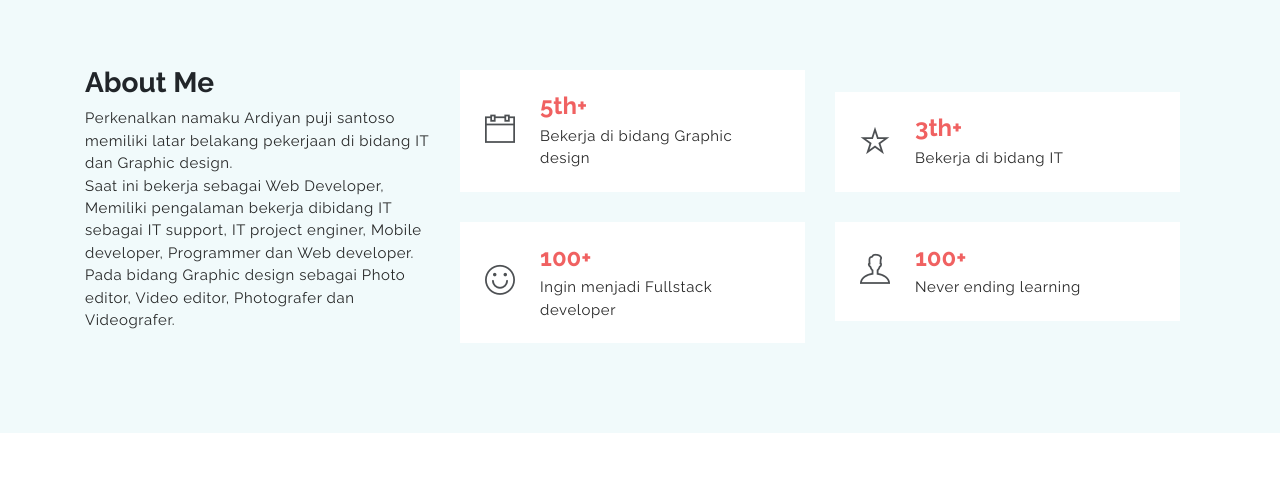
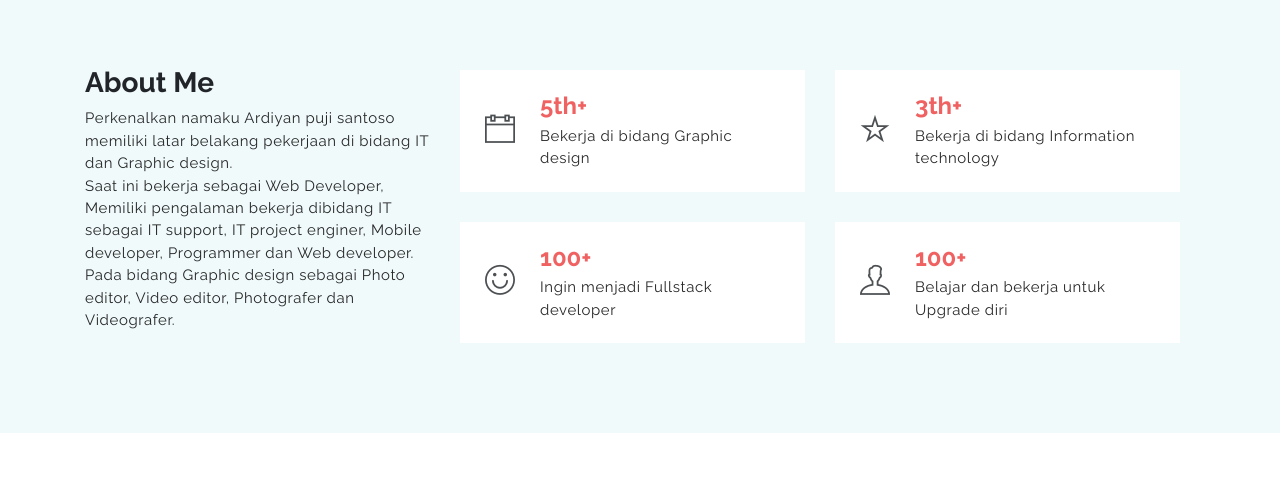
Before and after one commit to ardiyanps/ardiyan.github.io, a plain HTML site: page index.html in a window 1280 px wide. Shown: the part 820-1310 px from the top of the page. Drawn offline with Linux system fonts and the light colour scheme.

Commit message:
update index.html

```diff
--- a/index.html
+++ b/index.html
@@ -147,7 +147,7 @@
                         </div>
                         <div class="infos-wrapper">
                             <h4 class="text-primary">3th+</h4>
-                            <p>Bekerja di bidang IT</p>
+                            <p>Bekerja di bidang Information technology</p>
                         </div>
                     </div>
                     <div class="widget">
@@ -156,7 +156,7 @@
                         </div>
                         <div class="infos-wrapper">
                             <h4 class="text-primary">100+</h4>
-                            <p>Never ending learning</p>
+                            <p>Belajar dan bekerja untuk Upgrade diri</p>
                         </div>
                     </div>
                 </div>
```
